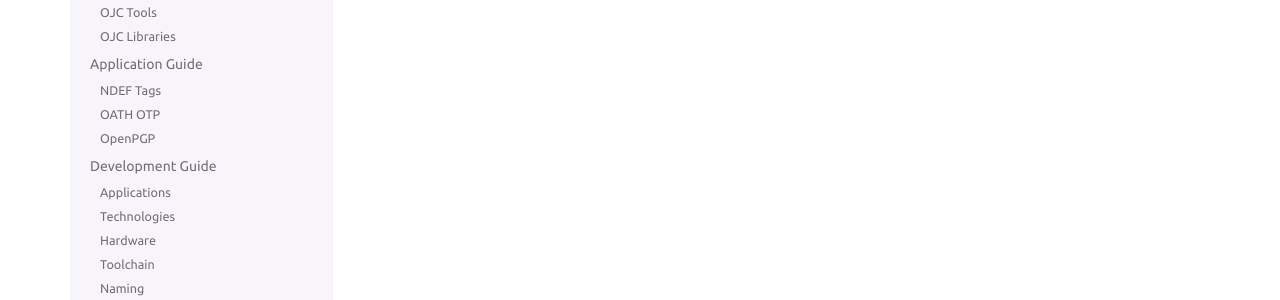
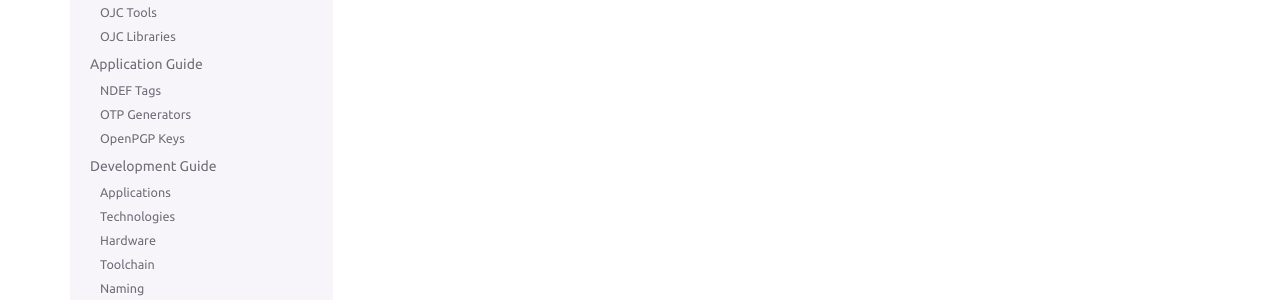
Before and after one commit to OpenJavaCard/openjavacard-site, a Sphinx documentation site: the page built from source/appguide/index.rst, in a window 1280 px wide. Shown: the part 279-579 px from the top of the page. Built offline with Sphinx 7.4.7, drawn with Linux system fonts in a browser that asks for light colours.

Commit message:
new appguide titles

```diff
--- a/source/appguide/index.rst
+++ b/source/appguide/index.rst
@@ -5,5 +5,5 @@
    :hidden:
 
    ndef
-   oath
-   openpgp
+   otp
+   pgp
--- a/source/appguide/oath.rst
+++ /dev/null
@@ -1,2 +0,0 @@
-OATH OTP
-========
--- a/source/appguide/openpgp.rst
+++ /dev/null
@@ -1,2 +0,0 @@
-OpenPGP
-=======
--- /dev/null
+++ b/source/appguide/otp.rst
@@ -0,0 +1,2 @@
+OTP Generators
+==============
--- /dev/null
+++ b/source/appguide/pgp.rst
@@ -0,0 +1,2 @@
+OpenPGP Keys
+============
```
